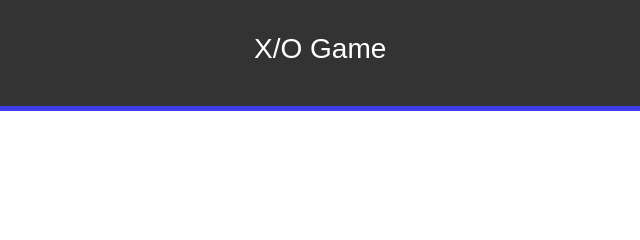
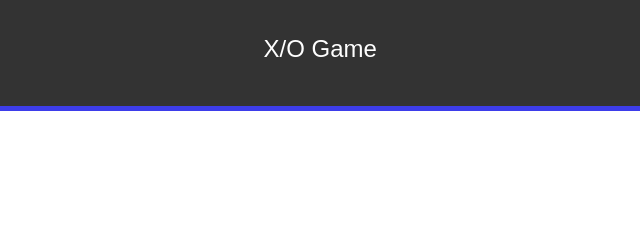
Before and after one commit to mkumail14/XO-Game-Multiplayer, a plain HTML site: page index.html in a window 1280 px wide. Shown: the top 240 px of the page, 267-907 px from the left. Drawn offline with nearby package versions, Linux system fonts and the light colour scheme; some packages are replaced by stand-ins of ours; a script that the page names is missing.

Commit message:
Game ready

```diff
--- a/index.html
+++ b/index.html
@@ -12,7 +12,7 @@
         <div class="logo">
             <img src="DevlopedByMKA-Logo.png" alt="Logo">
         </div>
-        <h3>X/O Game</h3>
+        <h4>X/O Game</h4>
         <div class="nav-links">
             <a href="index.html">Home</a>
             <a href="#about">ScoreBoard</a>
```
